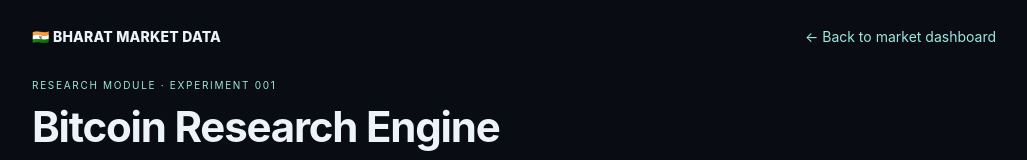
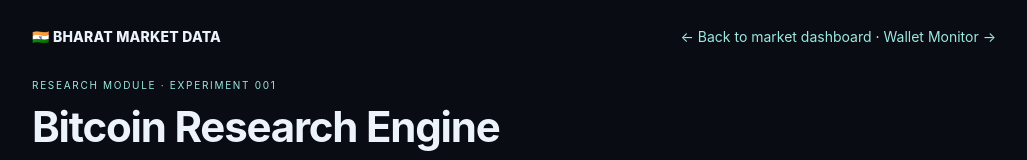
Before and after one commit to mrnicolatesla0-blip/Htmal, a plain HTML site: page market-app/frontend/bitcoin_research.html in a window 1280 px wide. Shown: the top 160 px of the page, without its empty margins (126-1153 px from the left). Drawn offline with Linux system fonts and the light colour scheme.

Commit message:
Link Bitcoin wallet monitor from research page

```diff
--- a/market-app/frontend/bitcoin_research.html
+++ b/market-app/frontend/bitcoin_research.html
@@ -20,7 +20,7 @@ pre{white-space:pre-wrap;overflow-wrap:anywhere;background:#0b1017;border:1px so
 @media(max-width:650px){.grid{grid-template-columns:1fr 1fr}.panel{padding:15px}.status{display:block;margin:10px 0 0}}
 </style></head>
 <body><main>
-<div class="top"><div class="brand">🇮🇳 BHARAT MARKET DATA</div><a href="/">← Back to market dashboard</a></div>
+<div class="top"><div class="brand">🇮🇳 BHARAT MARKET DATA</div><span><a href="/">← Back to market dashboard</a> · <a href="/bitcoin-wallet-monitor">Wallet Monitor →</a></span></div>
 <div class="eyebrow">Research module · Experiment 001</div>
 <h1>Bitcoin Research Engine</h1>
 <p class="lead">A reproducible SHA-256d throughput experiment and read-only verification of the latest Bitcoin mainnet block using public blockchain data.</p>
```
